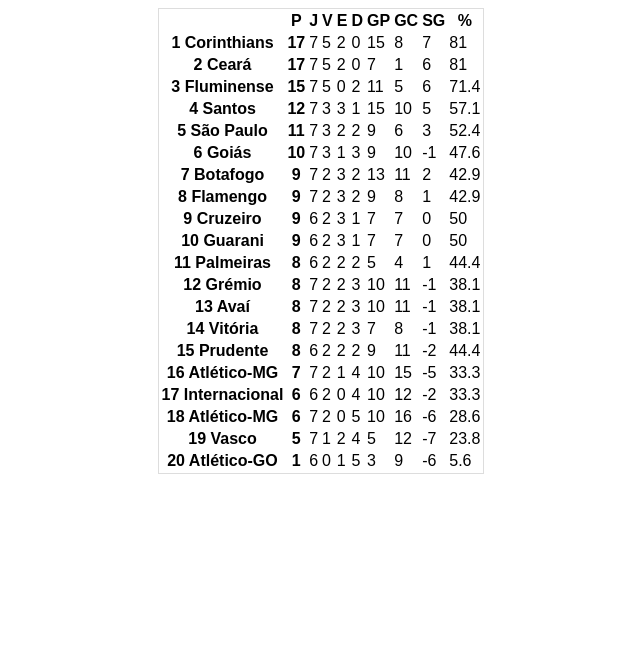
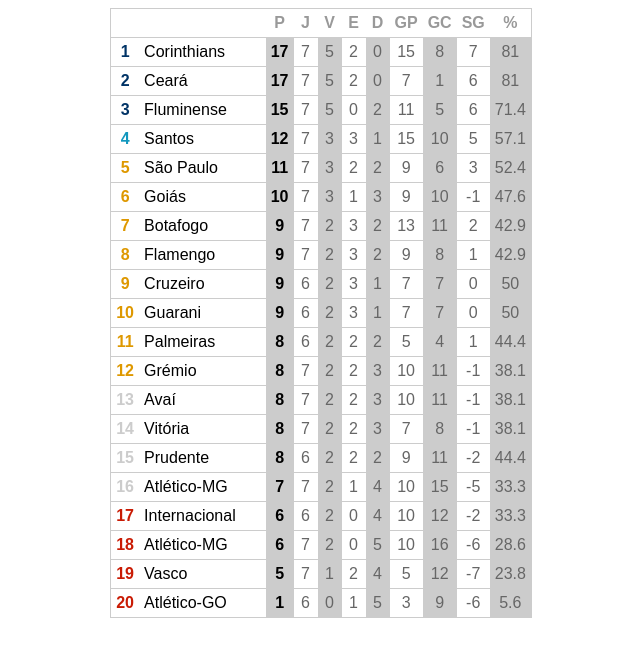
Before and after one commit to JoseAntonioDezembro07/programacao-internet, a plain HTML site: page programacao-internet/Tabela Brasileirão/index.html in a window 1280 px wide. Shown: the whole page, without its empty margins (319-959 px from the left). Drawn offline with Linux system fonts and the light colour scheme.

Commit message:
Add files via upload

```diff
--- a/programacao-internet/Tabela Brasileirão/estilo.css
+++ b/programacao-internet/Tabela Brasileirão/estilo.css
@@ -1,6 +1,64 @@
-
 table{
     border: 1px solid #DDDDDD ;
     font-family: Arial, Helvetica, sans-serif;
+    border-collapse: collapse;
+}
+.forte{
+color: #003366;
+text-align: center;
+}
+.fraco{
+    color: #1398be;
+    text-align: center;
+}
+.larranja{
+    color: #de9800;
+    text-align: center;
+}
+.cinza{
+    color: #cccccc;
+    text-align: center;
+}
+.vermelho{
+    color: #c91b04;
+    width: 18px;
+    text-align: center;
 
 }
+.time{
+    text-align: left ;
+    width: 14px;
+    padding-right: 30px;
+
+}
+
+th{
+    width: 13px;
+    color:#999999;
+padding: 5px;
+}
+
+.rest{
+    color: #666666;
+    text-align: center;
+    width: 14px;
+}
+
+.pont{
+    width: 14px;
+    text-align: center;
+    color: black;
+}
+.pont {
+    background-color: #f7f7f7;
+}
+td{
+    padding: 5px;
+}
+table td:nth-child(2n+3){
+    background-color: #cccccc;
+}
+
+table tr{
+    border: 1px solid #cccccc;
+}
--- a/programacao-internet/Tabela Brasileirão/index.html
+++ b/programacao-internet/Tabela Brasileirão/index.html
@@ -5,8 +5,8 @@
     </head>
     <body>
         <table align="center">
-            <tr>
-                <th></th>
+            <tr >
+                <th colspan="2"></th>
                 <th>P</th>
                 <th>J</th>
                 <th>V</th>
@@ -18,245 +18,280 @@
                 <th>%</th>
             </tr>
             <tr>
-                <th>1 Corinthians</th>
-                <th>17</th>
-                <td>7</td>
-                <td>5</td>
-                <td>2</td>
-                <td>0</td>
-                <td>15</td>
-                <td>8</td>
-                <td>7</td>
-                <td>81</td>
+                <td class="forte"> <b>1</b> </td>
+                <td class="time">Corinthians</td>
+
+                <td class="pont"><b>17</b></td>
+                <td class="rest">7</td>
+                <td class="rest">5</td>
+                <td class="rest">2</td>
+                <td class="rest">0</td>
+                <td class="rest">15</td>
+                <td class="rest">8</td>
+                <td class="rest">7</td>
+                <td class="rest">81</td>
             </tr>
             <tr>
-                <th>2 Ceará</th>
-                <th>17</th>
-                <td>7</td>
-                <td>5</td>
-                <td>2</td>
-                <td>0</td>
-                <td>7</td>
-                <td>1</td>
-                <td>6</td>
-                <td>81</td>
+                <td class="forte"><b>2</b> </td>
+                <td class="time">Ceará</td>
+
+                <td class="pont"><b>17</b></td>
+                <td class="rest">7</td>
+                <td class="rest">5</td>
+                <td class="rest">2</td>
+                <td class="rest">0</td>
+                <td class="rest">7</td>
+                <td class="rest">1</td>
+                <td class="rest">6</td>
+                <td class="rest">81</td>
             </tr>
             <tr>
-                <th>3 Fluminense</th>
-                <th>15</th>
-                <td>7</td>
-                <td>5</td>
-                <td>0</td>
-                <td>2</td>
-                <td>11</td>
-                <td>5</td>
-                <td>6</td>
-                <td>71.4</td>
+                <td class="forte"><b>3</b> </td>
+                <td class="time">Fluminense</td>
+
+                <td class="pont"><b>15</b></td>
+                <td class="rest">7</td>
+                <td class="rest">5</td>
+                <td class="rest">0</td>
+                <td class="rest">2</td>
+                <td class="rest">11</td>
+                <td class="rest">5</td>
+                <td class="rest">6</td>
+                <td class="rest">71.4</td>
             </tr>
             <tr>
-                <th>4 Santos</th>
-                <th>12</th>
-                <td>7</td>
-                <td>3</td>
-                <td>3</td>
-                <td>1</td>
-                <td>15</td>
-                <td>10</td>
-                <td>5</td>
-                <td>57.1</td>
+                <td class="fraco"><b>4</b></td>
+                <td class="time">Santos</td>
+
+                <td class="pont"><b>12</b></td>
+                <td class="rest">7</td>
+                <td class="rest">3</td>
+                <td class="rest">3</td>
+                <td class="rest">1</td>
+                <td class="rest">15</td>
+                <td class="rest">10</td>
+                <td class="rest">5</td>
+                <td class="rest">57.1</td>
             </tr>
             <tr>
-                <th>5 São Paulo</th>
-                <th>11</th>
-                <td>7</td>
-                <td>3</td>
-                <td>2</td>
-                <td>2</td>
-                <td>9</td>
-                <td>6</td>
-                <td>3</td>
-                <td>52.4</td>
+                <td class="larranja"><b>5</b></td>
+                <td class="time">São Paulo</td>
+
+                <td class="pont"><b>11</b></td>
+                <td class="rest">7</td>
+                <td class="rest">3</td>
+                <td class="rest">2</td>
+                <td class="rest">2</td>
+                <td class="rest">9</td>
+                <td class="rest">6</td>
+                <td class="rest">3</td>
+                <td class="rest">52.4</td>
             </tr>
             <tr>
-                <th>6 Goiás</th>
-                <th>10</th>
-                <td>7</td>
-                <td>3</td>
-                <td>1</td>
-                <td>3</td>
-                <td>9</td>
-                <td>10</td>
-                <td>-1</td>
-                <td>47.6</td>
+                <td class="larranja"><b>6</b> </td>
+                <td class="time">Goiás</td>
+
+                <td class="pont"><b>10</b></td>
+                <td class="rest">7</td>
+                <td class="rest">3</td>
+                <td class="rest">1</td>
+                <td class="rest">3</td>
+                <td class="rest">9</td>
+                <td class="rest">10</td>
+                <td class="rest">-1</td>
+                <td class="rest">47.6</td>
             </tr>
             <tr>
-                <th>7 Botafogo</th>
-                <th>9</th>
-                <td>7</td>
-                <td>2</td>
-                <td>3</td>
-                <td>2</td>
-                <td>13</td>
-                <td>11</td>
-                <td>2</td>
-                <td>42.9</td>
+                <td class="larranja"><b>7</b> </td>
+                <td class="time">Botafogo</td>
+
+                <td class="pont"><b>9</b></td>
+                <td class="rest">7</td>
+                <td class="rest">2</td>
+                <td class="rest">3</td>
+                <td class="rest">2</td>
+                <td class="rest">13</td>
+                <td class="rest">11</td>
+                <td class="rest">2</td>
+                <td class="rest">42.9</td>
             </tr>
             <tr>
-                <th>8 Flamengo</th>
-                <th>9</th>
-                <td>7</td>
-                <td>2</td>
-                <td>3</td>
-                <td>2</td>
-                <td>9</td>
-                <td>8</td>
-                <td>1</td>
-                <td>42.9</td>
+                <td class="larranja"><b>8</b> </td>
+                <td class="time">Flamengo</td>
+
+                <td class="pont"><b>9</b></td>
+                <td class="rest">7</td>
+                <td class="rest">2</td>
+                <td class="rest">3</td>
+                <td class="rest">2</td>
+                <td class="rest">9</td>
+                <td class="rest">8</td>
+                <td class="rest">1</td>
+                <td class="rest">42.9</td>
             </tr>
             <tr>
-                <th>9 Cruzeiro</th>
-                <th>9</th>
-                <td>6</td>
-                <td>2</td>
-                <td>3</td>
-                <td>1</td>
-                <td>7</td>
-                <td>7</td>
-                <td>0</td>
-                <td>50</td>
+                <td class="larranja"><b>9</b> </td>
+                <td class="time">Cruzeiro</td>
+
+                <td class="pont"><b>9</b></td>
+                <td class="rest">6</td>
+                <td class="rest">2</td>
+                <td class="rest">3</td>
+                <td class="rest">1</td>
+                <td class="rest">7</td>
+                <td class="rest">7</td>
+                <td class="rest">0</td>
+                <td class="rest">50</td>
             </tr>
             <tr>
-                <th>10 Guarani</th>
-                <th>9</th>
-                <td>6</td>
-                <td>2</td>
-                <td>3</td>
-                <td>1</td>
-                <td>7</td>
-                <td>7</td>
-                <td>0</td>
-                <td>50</td>
+                <td class="larranja"><b>10</b> </td>
+                <td class="time">Guarani</td>
+
+                <td class="pont"><b>9</b></td>
+                <td class="rest">6</td>
+                <td class="rest">2</td>
+                <td class="rest">3</td>
+                <td class="rest">1</td>
+                <td class="rest">7</td>
+                <td class="rest">7</td>
+                <td class="rest">0</td>
+                <td class="rest">50</td>
             </tr>
             <tr>
-                <th>11 Palmeiras</th>
-                <th>8</th>
-                <td>6</td>
-                <td>2</td>
-                <td>2</td>
-                <td>2</td>
-                <td>5</td>
-                <td>4</td>
-                <td>1</td>
-                <td>44.4</td>
+                <td class="larranja"><b>11</b> </td>
+                <td class="time">Palmeiras</td>
+
+                <td class="pont"><b>8</b></td>
+                <td class="rest">6</td>
+                <td class="rest">2</td>
+                <td class="rest">2</td>
+                <td class="rest">2</td>
+                <td class="rest">5</td>
+                <td class="rest">4</td>
+                <td class="rest">1</td>
+                <td class="rest">44.4</td>
             </tr>
             <tr>
-                <th>12 Grémio</th>
-                <th>8</th>
-                <td>7</td>
-                <td>2</td>
-                <td>2</td>
-                <td>3</td>
-                <td>10</td>
-                <td>11</td>
-                <td>-1</td>
-                <td>38.1</td>
+                <td class="larranja"><b>12</b> </td>
+                <td class="time">Grémio</td>
+
+                <td class="pont"><b>8</b></td>
+                <td class="rest">7</td>
+                <td class="rest">2</td>
+                <td class="rest">2</td>
+                <td class="rest">3</td>
+                <td class="rest">10</td>
+                <td class="rest">11</td>
+                <td class="rest">-1</td>
+                <td class="rest">38.1</td>
             </tr>
             <tr>
-                <th>13 Avaí</th>
-                <th>8</th>
-                <td>7</td>
-                <td>2</td>
-                <td>2</td>
-                <td>3</td>
-                <td>10</td>
-                <td>11</td>
-                <td>-1</td>
-                <td>38.1</td>
+                <td class="cinza"><b>13</b> </td>
+                <td class="time">Avaí</td>
+
+                <td class="pont"><b>8</b></td>
+                <td class="rest">7</td>
+                <td class="rest">2</td>
+                <td class="rest">2</td>
+                <td class="rest">3</td>
+                <td class="rest">10</td>
+                <td class="rest">11</td>
+                <td class="rest">-1</td>
+                <td class="rest">38.1</td>
             </tr>
             <tr>
-                <th>14 Vitória</th>
-                <th>8</th>
-                <td>7</td>
-                <td>2</td>
-                <td>2</td>
-                <td>3</td>
-                <td>7</td>
-                <td>8</td>
-                <td>-1</td>
-                <td>38.1</td>
+                <td  class="cinza"><b>14</b></td>
+                <td class="time"> Vitória</td>
+
+                <td class="pont"><b>8</b></td>
+                <td class="rest">7</td>
+                <td class="rest">2</td>
+                <td class="rest">2</td>
+                <td class="rest">3</td>
+                <td class="rest">7</td>
+                <td class="rest">8</td>
+                <td class="rest">-1</td>
+                <td class="rest">38.1</td>
             </tr>
             <tr>
-                <th>15 Prudente</th>
-                <th>8</th>
-                <td>6</td>
-                <td>2</td>
-                <td>2</td>
-                <td>2</td>
-                <td>9</td>
-                <td>11</td>
-                <td>-2</td>
-                <td>44.4</td>
+                <td class="cinza"><b>15</b> </td>
+                <td class="time">Prudente</td>
+                <td class="pont"><b>8</b></td>
+                <td  class="rest">6</td>
+                <td  class="rest">2</td>
+                <td  class="rest">2</td>
+                <td  class="rest">2</td>
+                <td  class="rest">9</td>
+                <td  class="rest">11</td>
+                <td  class="rest">-2</td>
+                <td  class="rest">44.4</td>
             </tr>
             <tr>
-                <th>16 Atlético-MG</th>
-                <th>7</th>
-                <td>7</td>
-                <td>2</td>
-                <td>1</td>
-                <td>4</td>
-                <td>10</td>
-                <td>15</td>
-                <td>-5</td>
-                <td>33.3</td>
+                <td class="cinza"><b>16</b> </td>
+                <td class="time">Atlético-MG</td>
+                <td class="pont"><b>7</b></td>
+                <td  class="rest">7</td>
+                <td  class="rest">2</td>
+                <td  class="rest">1</td>
+                <td  class="rest">4</td>
+                <td  class="rest">10</td>
+                <td  class="rest">15</td>
+                <td  class="rest">-5</td>
+                <td  class="rest">33.3</td>
             </tr>
             <tr>
-                <th>17 Internacional</th>
-                <th>6</th>
-                <td>6</td>
-                <td>2</td>
-                <td>0</td>
-                <td>4</td>
-                <td>10</td>
-                <td>12</td>
-                <td>-2</td>
-                <td>33.3</td>
+                <td class="vermelho"><b>17</b> </td>
+                <td class="time">Internacional</td>
+                <td class="pont"><b>6</b></td>
+                <td  class="rest">6</td>
+                <td  class="rest">2</td>
+                <td  class="rest">0</td>
+                <td  class="rest">4</td>
+                <td  class="rest">10</td>
+                <td  class="rest">12</td>
+                <td  class="rest">-2</td>
+                <td  class="rest">33.3</td>
             </tr>
             <tr>
-                <th>18 Atlético-MG</th>
-                <th>6</th>
-                <td>7</td>
-                <td>2</td>
-                <td>0</td>
-                <td>5</td>
-                <td>10</td>
-                <td>16</td>
-                <td>-6</td>
-                <td>28.6</td>
+                <td class="vermelho"><b>18</b></td>
+                <td class="time">Atlético-MG</td>
+                <td class="pont"><b>6</b></td>
+                <td  class="rest">7</td>
+                <td  class="rest">2</td>
+                <td  class="rest">0</td>
+                <td  class="rest">5</td>
+                <td class="rest"> 10</td>
+                <td class="rest">16</td>
+                <td class="rest">-6</td>
+                <td class="rest">28.6</td>
             </tr>
             <tr>
-                <th>19 Vasco</th>
-                <th>5</th>
-                <td>7</td>
-                <td>1</td>
-                <td>2</td>
-                <td>4</td>
-                <td>5</td>
-                <td>12</td>
-                <td>-7</td>
-                <td>23.8</td>
+
+                <td class="vermelho"><b>19</b></td>
+                <td class="time"> Vasco</td>
+                <td class="pont"><b>5</b></td>
+                <td class="rest">7</td>
+                <td class="rest">1</td>
+                <td class="rest">2</td>
+                <td class="rest">4</td>
+                <td class="rest">5</td>
+                <td class="rest">12</td>
+                <td class="rest">-7</td>
+                <td class="rest">23.8</td>
             </tr>
 
             <tr>
-                <th>20 Atlético-GO</th>
-                <th>1</th>
-                <td>6</td>
-                <td>0</td>
-                <td>1</td>
-                <td>5</td>
-                <td>3</td>
-                <td>9</td>
-                <td>-6</td>
-                <td>5.6</td>
+                <td class="vermelho"><b>20</b> </td>
+                <td class="time">Atlético-GO</td>
+                <td class="pont"><b>1</b></td>
+                <td class="rest">6</td>
+                <td class="rest">0</td>
+                <td class="rest">1</td>
+                <td class="rest">5</td>
+                <td class="rest">3</td>
+                <td class="rest">9</td>
+                <td class="rest">-6</td>
+                <td class="rest">5.6</td>
             </tr>
         </table>
     </body>
```
Also changed, not shown: programacao-internet/Div/estilo.css (added, +50 -0 lines), programacao-internet/Div/index.html (added, +32 -0 lines), 2 other files.
